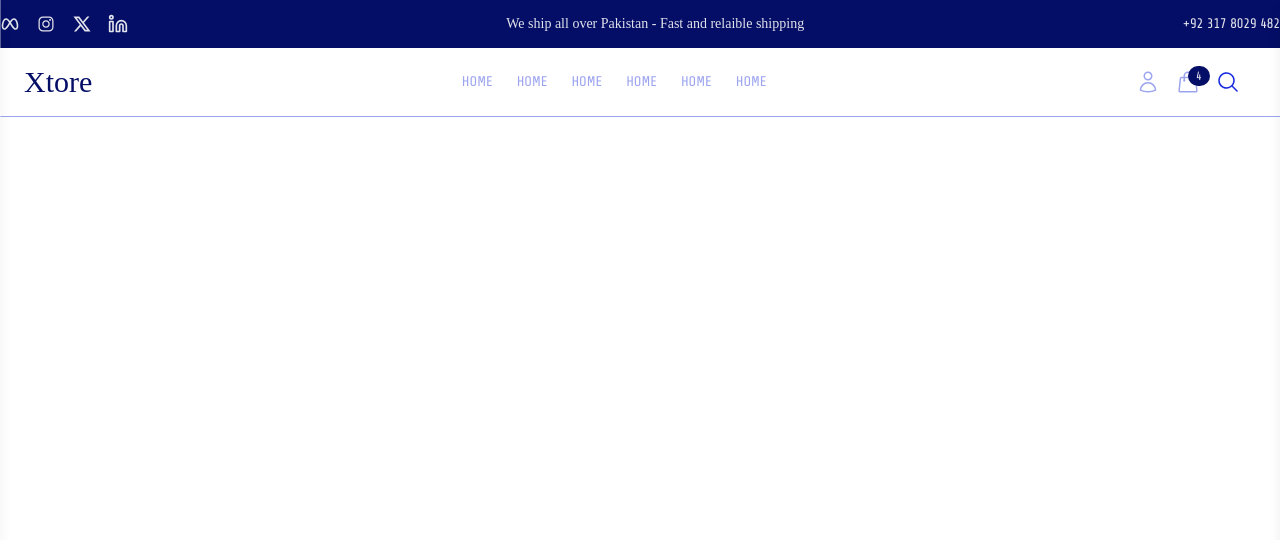
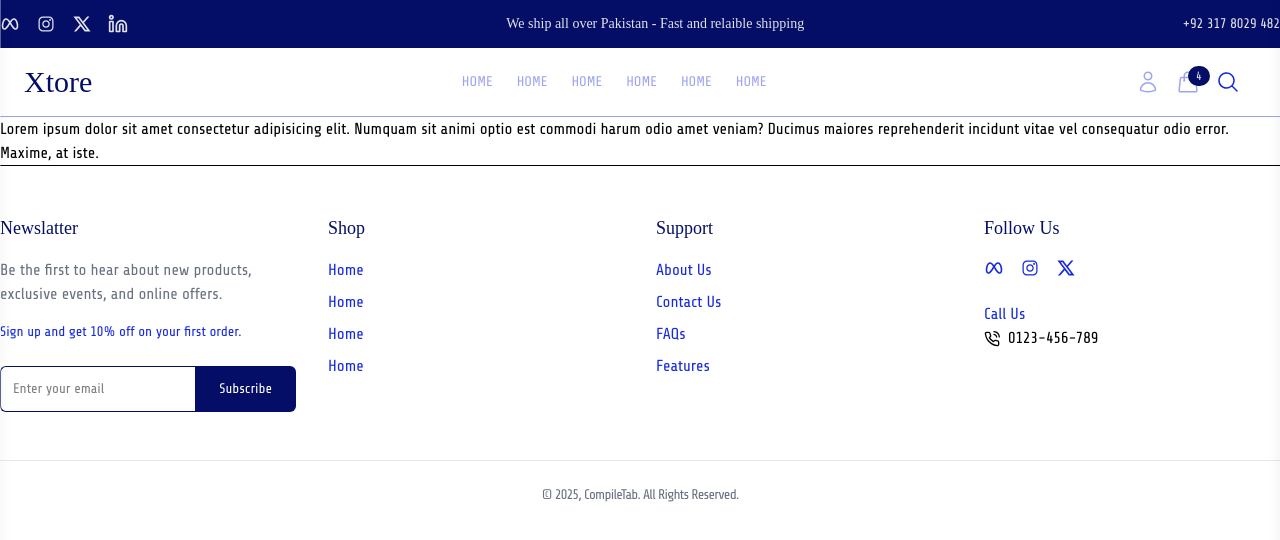
Before and after one commit to MaazBinNaimat/Xtore, a React (Vite) app in the folder frontend/: page / in a window 1280 px wide. Shown: the top 540 px of the page. Built offline with nearby package versions, Linux system fonts and the light colour scheme.

Commit message:
footer Complete

```diff
--- /dev/null
+++ b/frontend/src/components/Common/Footer.jsx
@@ -0,0 +1,127 @@
+import React from 'react'
+import { IoLogoInstagram } from 'react-icons/io'
+import { RiTwitterXLine } from 'react-icons/ri'
+import { TbBrandMeta } from 'react-icons/tb'
+import { FiPhoneCall } from 'react-icons/fi'
+import { Link } from 'react-router-dom'
+
+const Footer = () => {
+  return (
+    <>
+      <footer className='border-t py-12'>
+        <div className="container mx-auto grid grid-cols-1 md:grid-cols-4 gap-8 px-4 lg:px-0">
+          <div>
+            <h3 className='text-lg text-dark-blue mb-4 font-allerta'>Newslatter</h3>
+            <p className='text-gray-500 mb-4'>
+              Be the first to hear about new products, exclusive events, and online offers.
+            </p>
+            <p className='font-medium text-sm text-medium-blue mb-6'>Sign up and get 10% off on your first order.</p>
+            {/* newslatter form */}
+            <form className='flex'>
+              <input type="email" placeholder='Enter your email' className='p-3 w-full text-sm border-t border-l border-b border-dark-blue rounded-l-md focus:outline-none focus:ring-2 focus:ring-medium-blue transition-all' required />
+              <button
+                type='submit'
+                className='bg-dark-blue text-white px-6 py-3 text-sm rounded-r-md hover:bg-medium-blue transition-all duration-100'>
+                Subscribe
+              </button>
+            </form>
+          </div>
+          {/* shop links */}
+          <div>
+            <h3 className='text-lg text-dark-blue mb-4 font-allerta'>Shop</h3>
+            <ul className='space-y-2 text-medium-blue'>
+              <li>
+                <Link to='#' className='hover:text-medium-blue transition-colors'>
+                  Home
+                </Link>
+              </li>
+              <li>
+                <Link to='#' className='hover:text-medium-blue transition-colors'>
+                  Home
+                </Link>
+              </li>
+              <li>
+                <Link to='#' className='hover:text-medium-blue transition-colors'>
+                  Home
+                </Link>
+              </li>
+              <li>
+                <Link to='#' className='hover:text-medium-blue transition-colors'>
+                  Home
+                </Link>
+              </li>
+
+            </ul>
+          </div>
+          {/* SUpport Links */}
+          <div>
+            <h3 className='text-lg text-dark-blue mb-4 font-allerta'>Support</h3>
+            <ul className='space-y-2 text-medium-blue'>
+              <li>
+                <Link to='#' className='hover:text-medium-blue transition-colors'>
+                  About Us
+                </Link>
+              </li>
+              <li>
+                <Link to='#' className='hover:text-medium-blue transition-colors'>
+                  Contact Us
+                </Link>
+              </li>
+              <li>
+                <Link to='#' className='hover:text-medium-blue transition-colors'>
+                  FAQs
+                </Link>
+              </li>
+              <li>
+                <Link to='#' className='hover:text-medium-blue transition-colors'>
+                  Features
+                </Link>
+              </li>
+
+            </ul>
+          </div>
+          {/* Follow Us */}
+          <div>
+            <h3 className='text-lg text-dark-blue mb-4 font-allerta'>
+              Follow Us
+            </h3>
+            <div className='flex items-center space-x-4 mb-6'>
+              <a
+                href="https://www.facebook.com"
+                target='_blank'
+                rel='noopener noreferrer'
+                className='text-medium-blue hover:text-soft-blue'>
+                <TbBrandMeta className='w-5 h-5' />
+              </a>
+              <a
+                href="https://www.facebook.com"
+                target='_blank'
+                rel='noopener noreferrer'
+                className='text-medium-blue hover:text-soft-blue'>
+                <IoLogoInstagram className='w-5 h-5' />
+              </a>
+              <a
+                href="https://www.facebook.com"
+                target='_blank'
+                rel='noopener noreferrer'
+                className='text-medium-blue hover:text-soft-blue'>
+                <RiTwitterXLine className='w-5 h-5' />
+              </a>
+            </div>
+            <p className='text-medium-blue'>Call Us</p>
+            <p>
+              <FiPhoneCall className='inline-block mr-2' />
+              0123-456-789
+            </p>
+          </div>
+        </div>
+        {/* footer bottom */}
+        <div className="container mx-auto mt-12 px-4 lg:px-0 border-t border-gray-200 pt-6">
+          <p className='text-gray-500 text-sm tracking-tighter text-center'>© 2025, CompileTab. All Rights Reserved.</p>
+        </div>
+      </footer>
+    </>
+  )
+}
+
+export default Footer
--- a/frontend/src/components/Common/Navbar.jsx
+++ b/frontend/src/components/Common/Navbar.jsx
@@ -63,7 +63,7 @@ const Navbar = () => {
                 </div>
                 <div className="p-4">
                     <h2 className='text-xl font-semibold mb-4 font-allerta'>Menu</h2>
-                    <nav>
+                    <nav className='space-y-4'>
                         <Link to="#" onClick={toggleCartDrawer} className='block text-medium-blue hover:text-dark-blue transition-all duration-100'>
                             Home
                         </Link>
--- a/frontend/src/components/Layout/UserLayout.jsx
+++ b/frontend/src/components/Layout/UserLayout.jsx
@@ -1,14 +1,16 @@
 import React from 'react'
 import Header from '../Common/Header'
+import Footer from '../Common/Footer'
 
 const UserLayout = () => {
   return (
     <>
     {/* header */}
     <Header/>
-
     {/* main content */}
+    Lorem ipsum dolor sit amet consectetur adipisicing elit. Numquam sit animi optio est commodi harum odio amet veniam? Ducimus maiores reprehenderit incidunt vitae vel consequatur odio error. Maxime, at iste.
     {/* footer */}
+    <Footer />
     </>
   )
 }
```
Also changed, not shown: frontend/src/index.css (+0 -51 lines), 1 other file (tests, documents, lock files or other folders).
